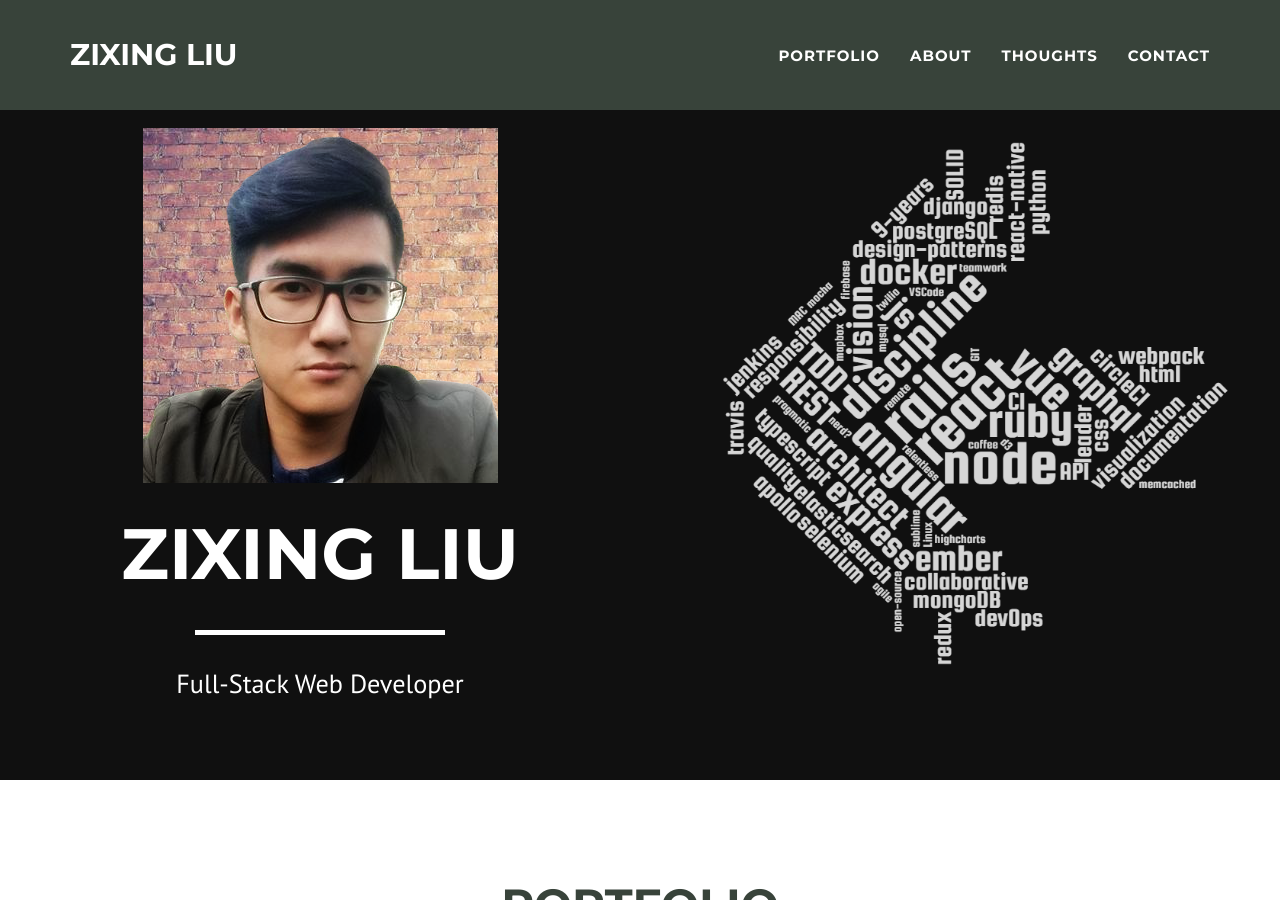
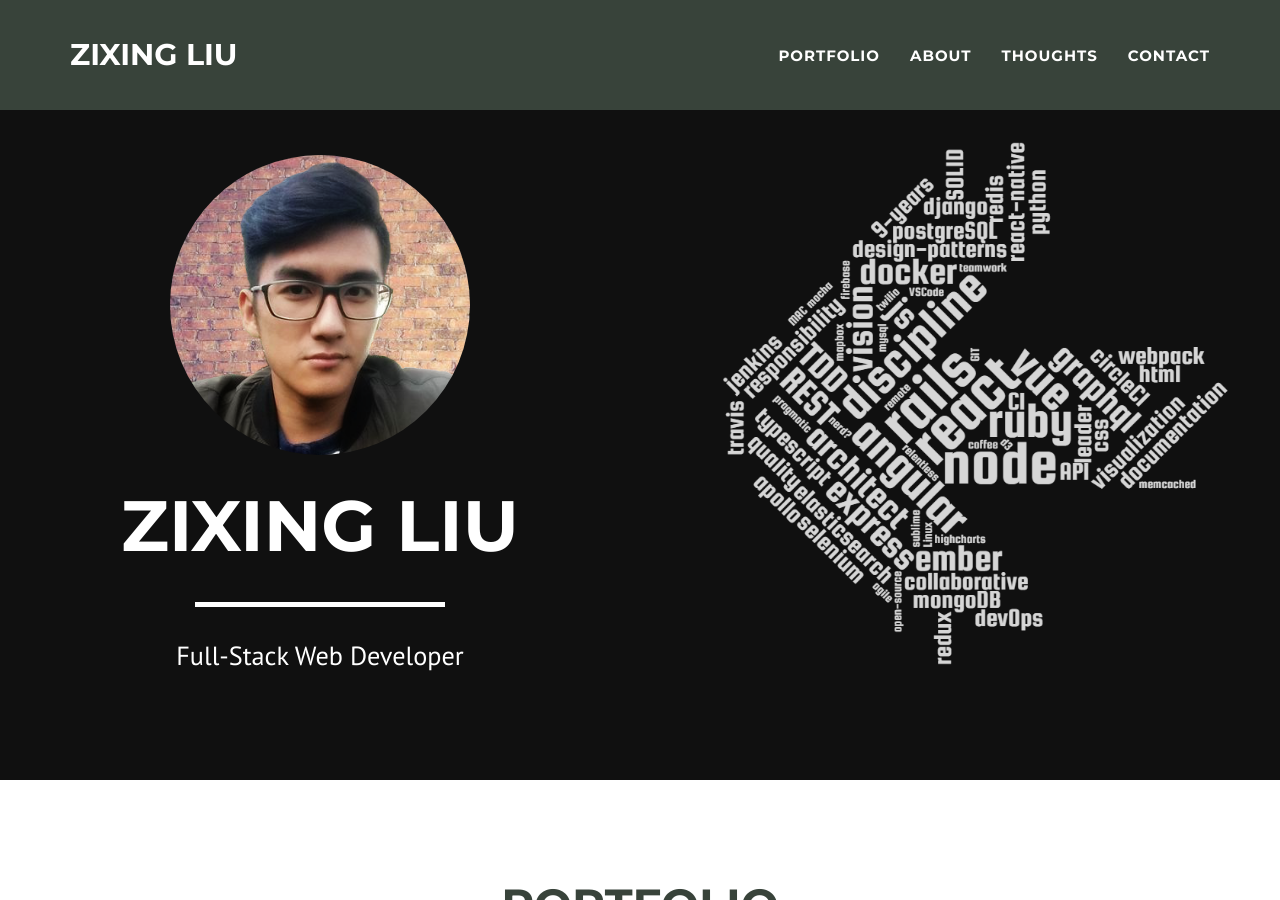
Before and after one commit to j-liu-dev/j-liu-dev.github.io, a Jekyll site: the page built from index.html, in a window 1280 px wide and 900 px high. Built offline with Jekyll 4.4.1, drawn with Linux system fonts in a browser that asks for light colours.

Commit message:
round profile pic

```diff
--- a/_includes/header.html
+++ b/_includes/header.html
@@ -3,7 +3,7 @@
         <div class="container-fluid">
             <div class="row">
                 <div class="col-12 col-md-6">
-                    <img class="img-responsive" src="/img/profile.png" alt="" class="profile">
+                    <img class="img-responsive profile" src="/img/profile.png" alt="">
                     <div class="intro-text">
                         <span class="name">{{ site.title }}</span>
                         <hr class="star-light">
```
